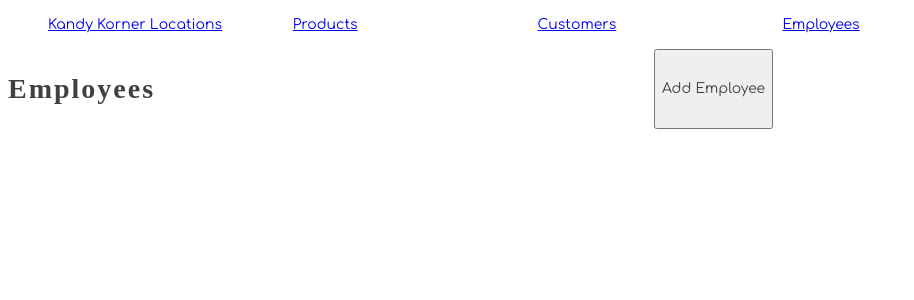
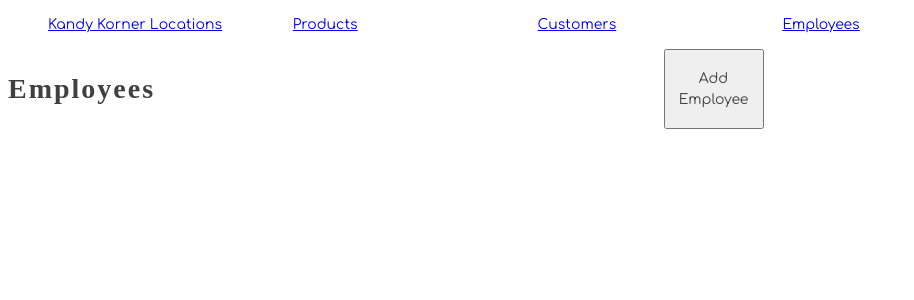
Before and after one commit to laurenelizamax/KandyKorner, a React (Create React App) app: page /employees in a window 1280 px wide. Shown: the top 300 px of the page, without its empty margins (0-914 px from the left). Built offline with nearby package versions, Linux system fonts and the light colour scheme; no server answers; a web font is replaced by a local one.

Commit message:
changed button size for now

```diff
--- a/src/components/Employee/Employee.css
+++ b/src/components/Employee/Employee.css
@@ -10,3 +10,7 @@
   padding: 1em;
   border: 1px solid goldenrod;
 }
+button {
+  height: 80px;
+  width: 100px;
+}
```
Lines whose indentation alone changed are shown as unchanged.
